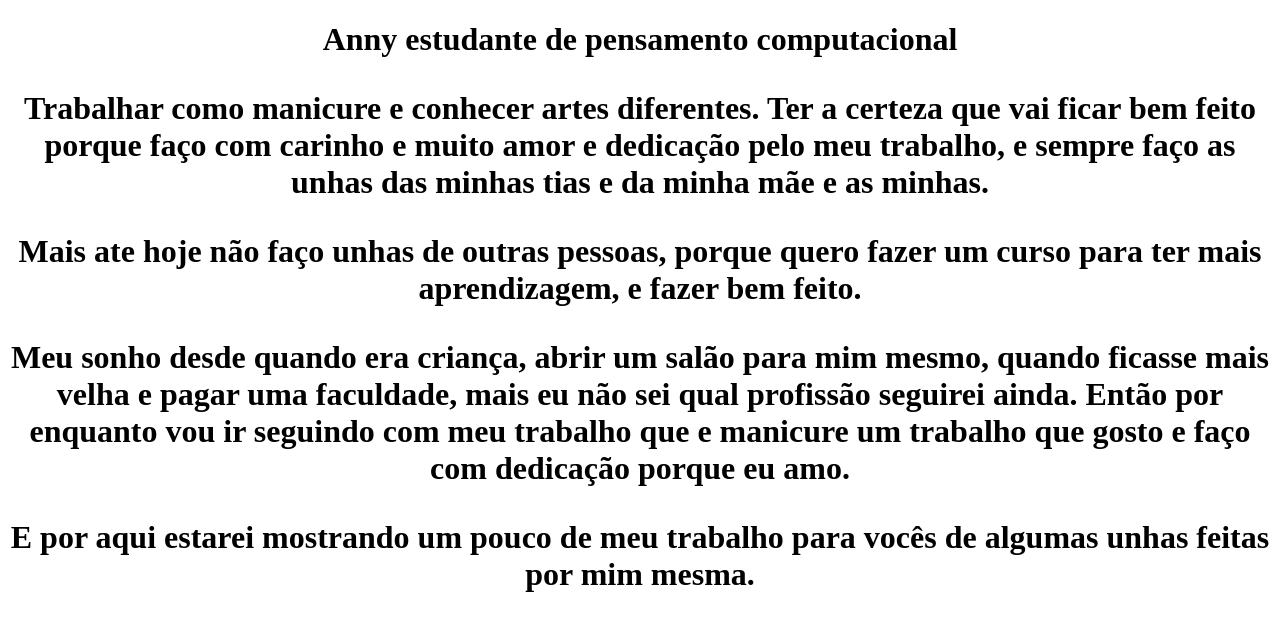
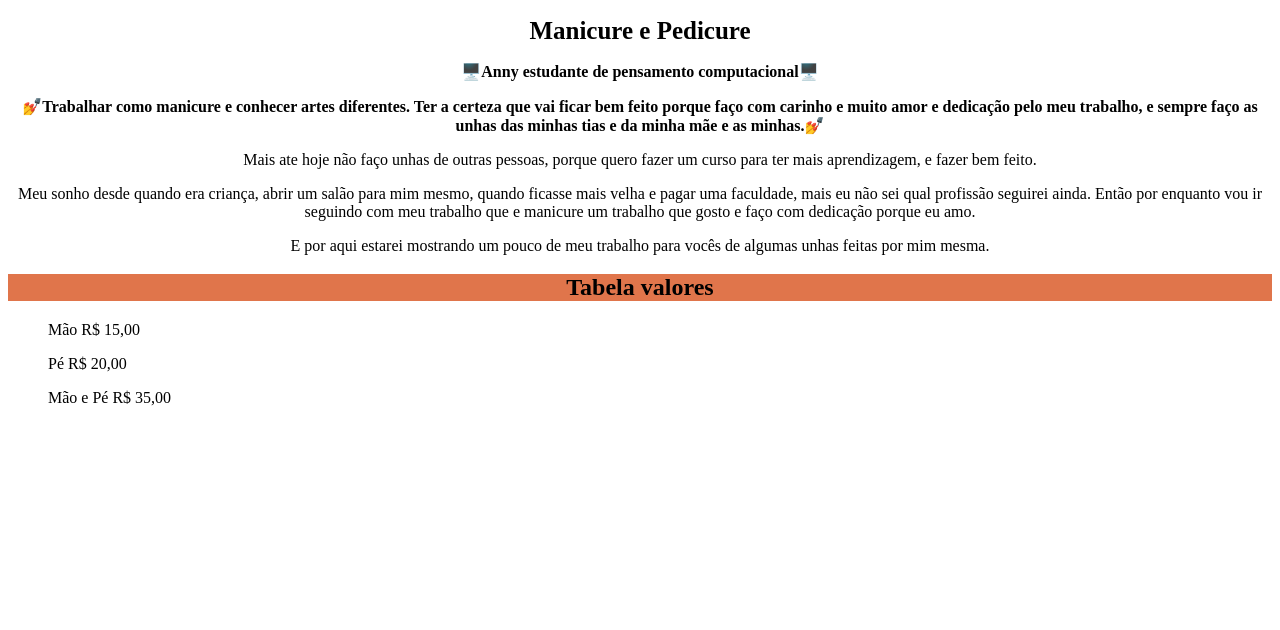
Before and after one commit to annyvitoria1234/primeiro-repositorio, a plain HTML site: page index.html in a window 1280 px wide. Drawn offline with Linux system fonts and the light colour scheme.

Commit message:
Atualizações, core, pixes

```diff
--- a/index.html
+++ b/index.html
@@ -5,19 +5,28 @@
 <head>
 	        <meta charset="UTF-8">
 	        <title>Manicure</title>
-            <link rel="stylehet" href="style.css">
+            <link rel="stylesheet" href="style.css">
+            <link rel="stylesheet" type="text/css" href="">
+
+            <style>
+               p{
+               	   text-align: center
+               }
+            </style>
+
+       </head>
+
+      <body>
 
 
+	      <h1 style="text-align: center;font-size:25px;"> Manicure e Pedicure</h1>
 
-           </head>
-           <body>
-	            <h1 style="text-align:  center; background:  #CCCCCC> Manicure e Pedicure</h1>"
-	            <p><strong>Anny estudante de pensamento computacional</p></strong>
+	      <p><strong>🖥️Anny estudante de pensamento computacional🖥️</p></strong>
 
 
-<p><strong>Trabalhar como manicure e conhecer artes diferentes. Ter a certeza que vai ficar bem feito porque
+<p><strong>💅Trabalhar como manicure e conhecer artes diferentes. Ter a certeza que vai ficar bem feito porque
 faço com carinho e muito amor e dedicação pelo meu trabalho, e sempre faço as unhas das minhas
-tias e da minha mãe e as minhas.</strong> </p>
+tias e da minha mãe e as minhas.💅</strong> </p>
 <p>Mais ate hoje não faço unhas de outras pessoas, porque quero fazer um curso para ter mais
 aprendizagem, e fazer bem feito.</p>
 <p>Meu sonho desde quando era criança, abrir um salão para mim mesmo, quando ficasse mais velha
@@ -25,8 +34,12 @@ e pagar uma faculdade, mais eu não sei qual profissão seguirei ainda. Então p
 seguindo com meu trabalho que e manicure um trabalho que gosto e faço com dedicação porque
 eu amo.</p>
 <p>E por aqui estarei mostrando um pouco de meu trabalho para vocês de algumas unhas feitas por
-mim mesma.</p></ul>
+mim mesma.</p>
+<h2 style="text-align: center;background-color: rgb(224, 117, 75);">Tabela valores</h2>
+<ul>Mão R$ 15,00</ul>
+<ul>Pé R$ 20,00</ul>
+<ul>Mão e Pé R$ 35,00 </ul>
+
+</body>
 
 </html>
-
-</body>
```
